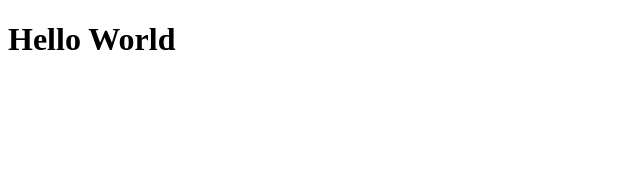
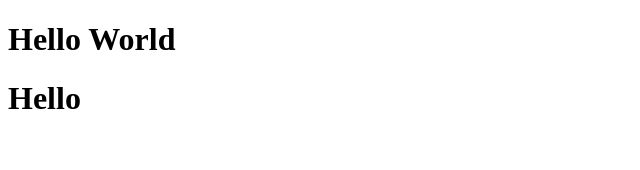
Before and after one commit to jdlovin/angular, an Angular app: page / in a window 1280 px wide. Shown: the top 170 px of the page, without its empty margins (0-640 px from the left). Built offline with nearby package versions, Linux system fonts and the light colour scheme.

Commit message:
Created first component

```diff
--- a/src/app/app.component.html
+++ b/src/app/app.component.html
@@ -1 +1,3 @@
 <h1>Hello World</h1>
+
+<app-test></app-test>
--- a/src/app/app.module.ts
+++ b/src/app/app.module.ts
@@ -3,10 +3,12 @@ import { BrowserModule } from '@angular/platform-browser';
 
 import { AppRoutingModule } from './app-routing.module';
 import { AppComponent } from './app.component';
+import { TestComponent } from './test.component';
 
 @NgModule({
   declarations: [
-    AppComponent
+    AppComponent,
+    TestComponent
   ],
   imports: [
     BrowserModule,
--- /dev/null
+++ b/src/app/test.component.ts
@@ -0,0 +1,10 @@
+import { Component } from "@angular/core";
+
+@Component({
+    selector: 'app-test',
+    template: '<h1>Hello</h1>',
+    styles: []
+})
+export class TestComponent {
+
+}
```
